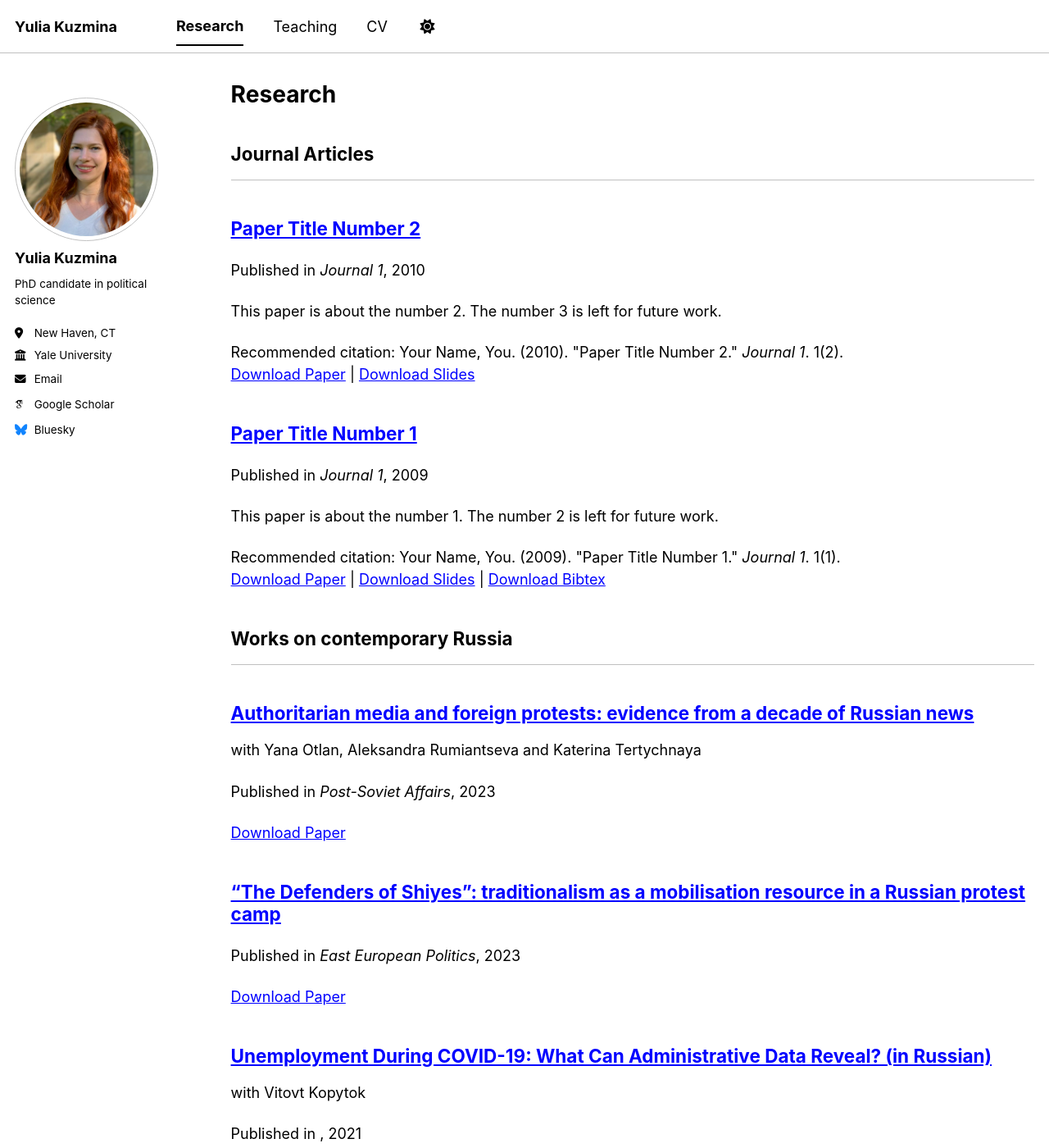
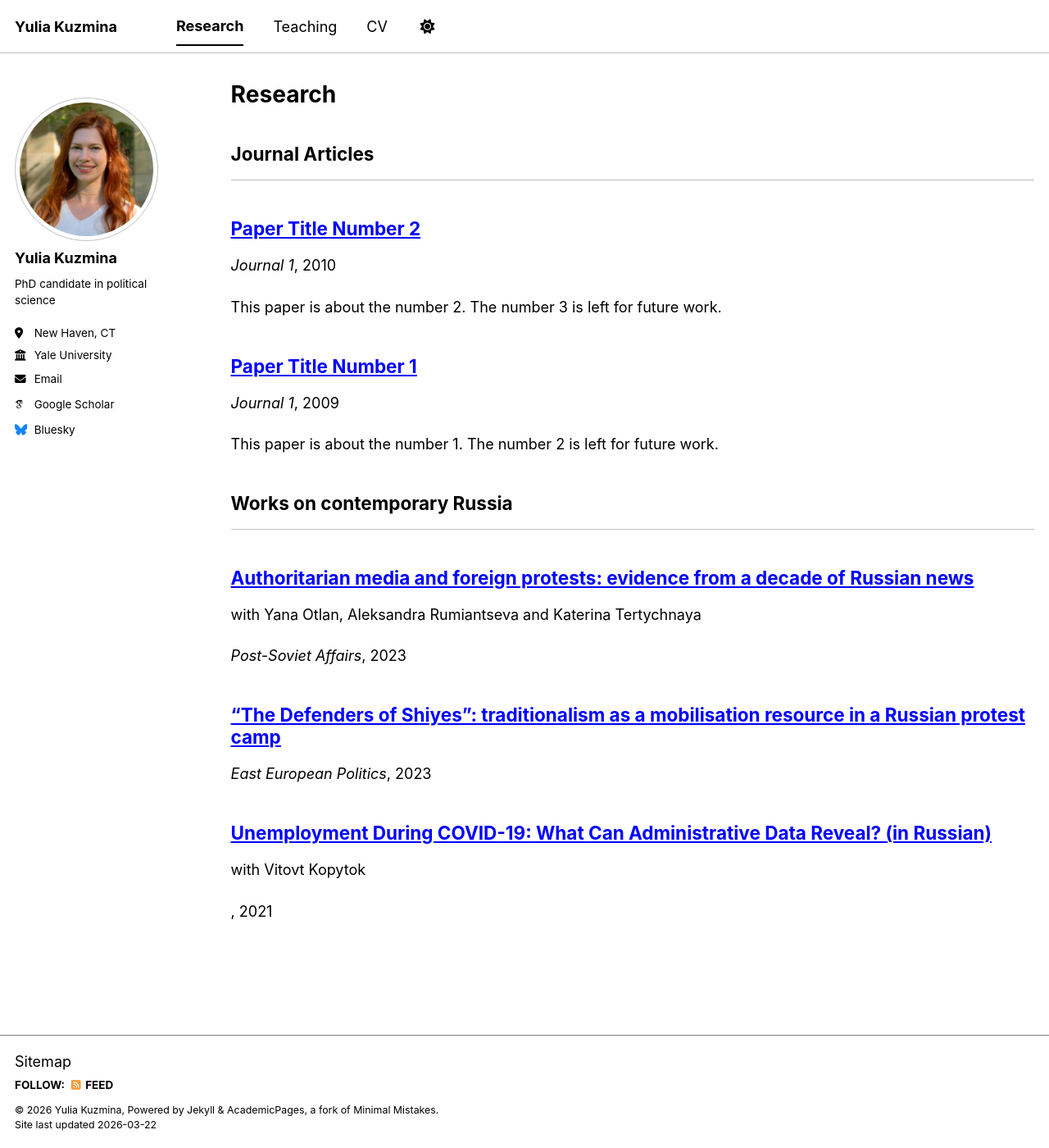
Before and after one commit to yuliakuzmina/yuliakuzmina.github.io, a Jekyll site: the page built from _pages/publications.html, in a window 1280 px wide and 1400 px high. Shown: the whole window at 82% size. Built offline with Jekyll 4.4.1, drawn with Linux system fonts in a browser that asks for light colours; some web fonts are replaced; a script bundle is joined from its source files by our own code; library files that are not in the unit come from our copies.

Commit message:
Update archive-single.html

```diff
--- a/_includes/archive-single.html
+++ b/_includes/archive-single.html
@@ -14,6 +14,7 @@
 
 <div class="{{ include.type | default: "list" }}__item">
   <article class="archive__item" itemscope itemtype="http://schema.org/CreativeWork">
+
     {% if include.type == "grid" and teaser %}
       <div class="archive__item-teaser">
         <img src=
@@ -26,6 +27,7 @@
       </div>
     {% endif %}
 
+    <!-- Title -->
     <h2 class="archive__item-title" itemprop="headline">
       {% if post.paperurl %}
         <a href="{{ post.paperurl }}" target="_blank">{{ title }}</a>
@@ -33,54 +35,40 @@
         {{ title }}
       {% endif %}
     </h2>
+
+    <!-- Authors -->
+    {% if post.authors %}
       <p class="archive__item-authors">
         {{ post.authors }}
       </p>
-
-    {% if post.read_time %}
-      <p class="page__meta"><i class="fa fa-clock" aria-hidden="true"></i> {% include read-time.html %}</p>
     {% endif %}
 
-        {% if post.collection == 'teaching' %}
-          <p> {{ post.type }}, <i>{{ post.venue }}</i>, {{ post.date | default: "1900-01-01" | date: "%Y" }} </p>
-        {% elsif post.collection == 'publications' %}
-          <p>Published in <i>{{ post.venue }}</i>, {{ post.date | default: "1900-01-01" | date: "%Y" }} </p>
+    <!-- Venue + Year (clean, no "Published in") -->
+    {% if post.collection == 'publications' %}
+      {% if post.venue %}
+        <p><em>{{ post.venue }}</em>, {{ post.date | default: "1900-01-01" | date: "%Y" }}</p>
+      {% else %}
+        <p>{{ post.date | default: "1900-01-01" | date: "%Y" }}</p>
+      {% endif %}
+    {% elsif post.collection == 'teaching' %}
+      <p>{{ post.type }}, <em>{{ post.venue }}</em>, {{ post.date | default: "1900-01-01" | date: "%Y" }}</p>
     {% elsif post.date %}
-         <p class="page__date"><strong><i class="fa fa-fw fa-calendar" aria-hidden="true"></i> {{ site.data.ui-text[site.locale].date_label | default: "Published:" }}</strong> <time datetime="{{ post.date | default: "1900-01-01" | date_to_xmlschema }}">{{ post.date | default: "1900-01-01" | date: "%B %d, %Y" }}</time></p>
+      <p class="page__date">
+        <time datetime="{{ post.date | default: "1900-01-01" | date_to_xmlschema }}">
+          {{ post.date | default: "1900-01-01" | date: "%B %d, %Y" }}
+        </time>
+      </p>
     {% endif %}
 
+    <!-- Excerpt -->
     {% if post.excerpt and site.read_more != 'enabled' %}
-    <p class="archive__item-excerpt" itemprop="description">{{ post.excerpt | markdownify }}</p>
+      <p class="archive__item-excerpt" itemprop="description">
+        {{ post.excerpt | markdownify }}
+      </p>
     {% elsif post.excerpt and site.read_more == 'enabled' %}
-    <p class="archive__item-excerpt" itemprop="description"><p>{{ post.excerpt | markdownify | remove: '<p>' | remove: '</p>' }}<strong><a href="{{ base_path }}{{ post.url }}" rel="permalink"> Read more</a></strong></p></p>
-    {% endif %}
-
-    {% if post.citation and post.paperurl and post.slidesurl and post.bibtexurl %}
-      <p>Recommended citation: {{ post.citation }}<br /><a href="{{ post.paperurl }}">Download Paper</a> | <a href="{{ post.slidesurl }}">Download Slides</a> | <a href="{{ post.bibtexurl }}">Download Bibtex</a></p>
-    {% elsif post.citation and post.paperurl and post.slidesurl %}
-      <p>Recommended citation: {{ post.citation }}<br /><a href="{{ post.paperurl }}">Download Paper</a> | <a href="{{ post.slidesurl }}">Download Slides</a></p>
-    {% elsif post.citation and post.paperurl and post.bibtexurl %}
-      <p>Recommended citation: {{ post.citation }}<br /><a href="{{ post.paperurl }}">Download Paper</a> | <a href="{{ post.bibtexurl }}">Download Bibtex</a></p>
-    {% elsif post.citation and post.paperurl %}
-      <p>Recommended citation: {{ post.citation }}<br /><a href="{{ post.paperurl }}">Download Paper</a></p>
-    {% elsif post.citation and post.slidesurl and post.bibtexurl %}
-      <p>Recommended citation: {{ post.citation }}<br /><a href="{{ post.slidesurl }}">Download Slides</a> | <a href="{{ post.bibtexurl}}">Download Bibtex</a></p>
-    {% elsif post.citation and post.slidesurl %}
-      <p>Recommended citation: {{ post.citation }}<br /><a href="{{ post.slidesurl }}">Download Slides</a></p>
-    {% elsif post.citation and post.bibtexurl %}
-      <p>Recommended citation: {{ post.citation }}<br /><a href="{{ post.bibtexurl }}">Download Bibtex</a></p>
-    {% elsif post.citation %}
-      <p>Recommended citation: {{ post.citation }}</p>
-    {% elsif post.paperurl and post.bibtexurl %}
-      <p><a href="{{ post.paperurl }}">Download Paper</a> | <a href="{{ post.bibtexurl }}">Download Bibtex</a></p>
-    {% elsif post.paperurl %}
-      <p><a href="{{ post.paperurl }}">Download Paper</a></p>
-    {% elsif post.slidesurl and post.bibtexurl %}
-      <p><a href="{{ post.slidesurl }}">Download Slides</a> | <a href="{{ post.bibtexurl }}">Download Bibtex</a></p>
-    {% elsif post.slidesurl %}
-      <p><a href="{{ post.slidesurl }}">Download Slides</a></p>
-    {% elsif post.bibtexurl %}
-      <p><a href="{{ post.bibtexurl }}">Download Bibtex</a></p>
+      <p class="archive__item-excerpt" itemprop="description">
+        {{ post.excerpt | markdownify | remove: '<p>' | remove: '</p>' }}
+      </p>
     {% endif %}
 
   </article>
```
Lines whose indentation alone changed are shown as unchanged.
